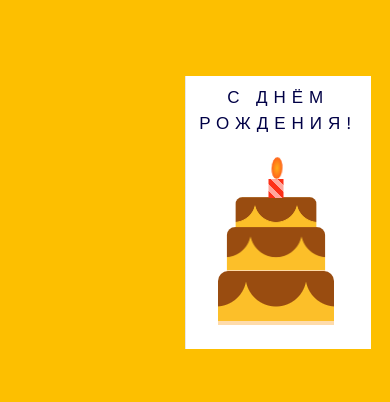
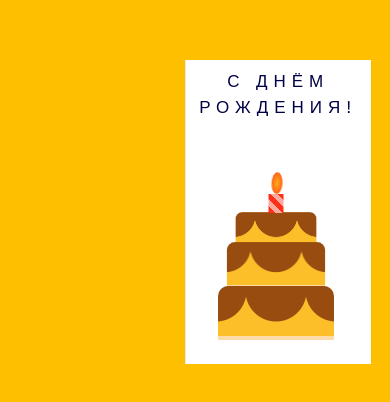
Before and after one commit to AminaKushmanova/happybirthday, a plain HTML site: page index.html in a window 390 px wide. Shown: the part 210-612 px from the top of the page. Drawn offline with Linux system fonts and the light colour scheme.

Commit message:
Changes to be committed: 	modified:   style.css

```diff
--- a/style.css
+++ b/style.css
@@ -418,7 +418,7 @@ body {
   }
   .card {
     width: 95vw;
-    height: 70vw;
+    height: 78vw;
     flex-direction: column;
     position: absolute;
     margin: auto;
```
